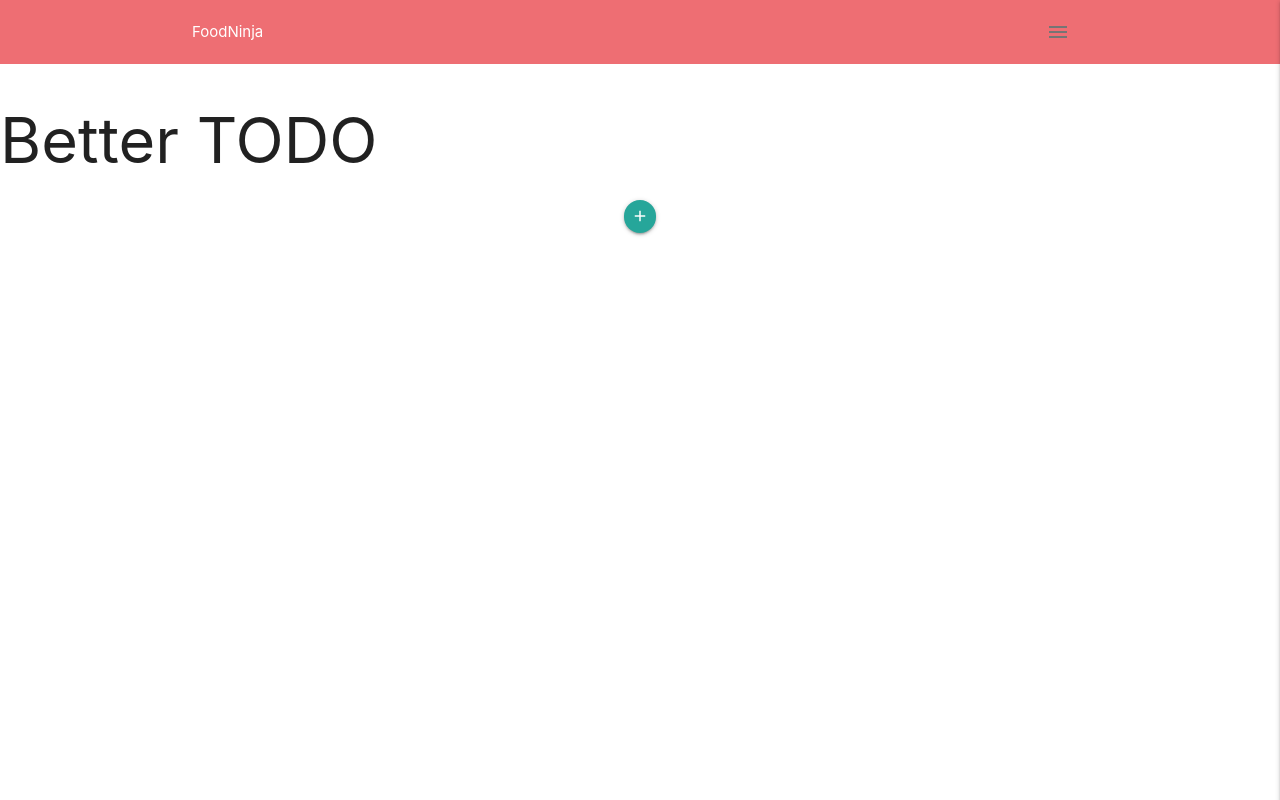
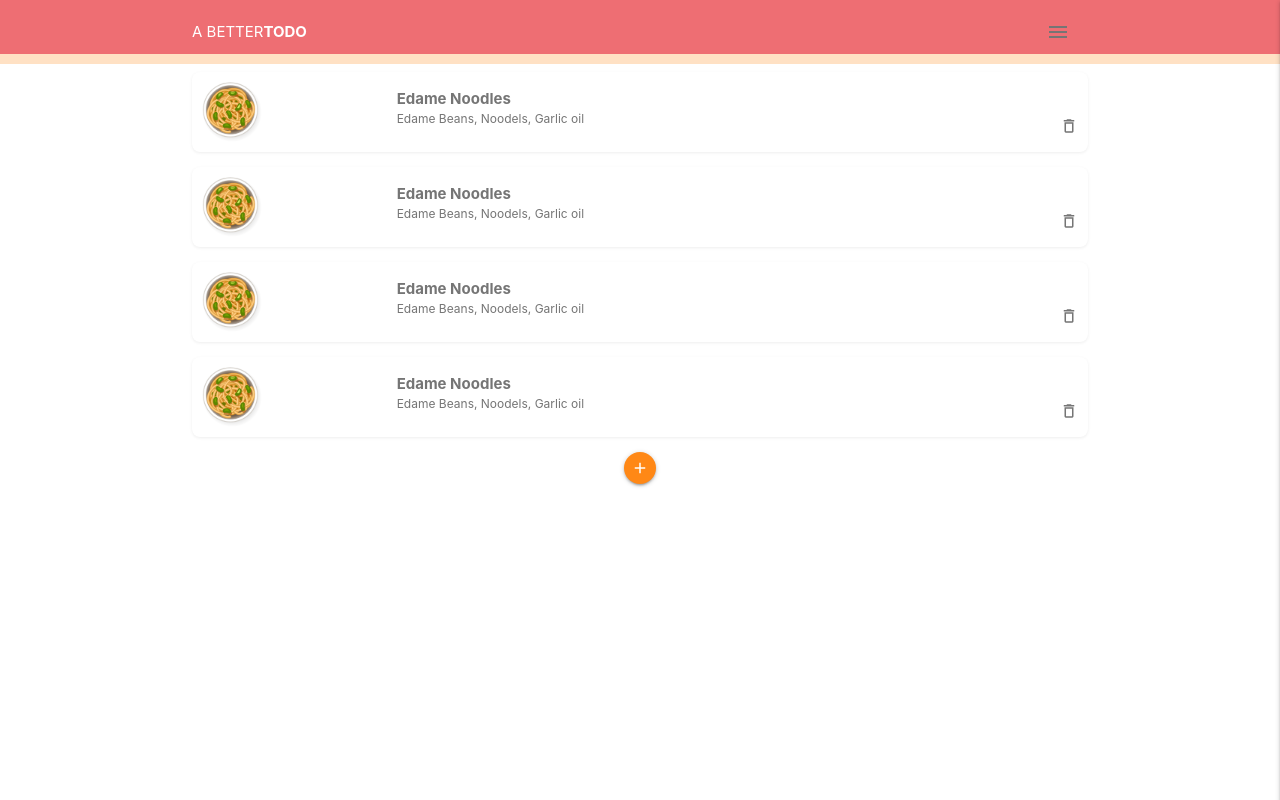
Before and after one commit to rushilshakya/stackTodo, a React app: page / in a window 1280 px wide. Built offline with nearby package versions, Linux system fonts and the light colour scheme.

Commit message:
basic styling setup

```diff
--- a/client/components/app.js
+++ b/client/components/app.js
@@ -2,6 +2,7 @@ import React from 'react'
 import {BrowserRouter as Router, Route, Switch} from 'react-router-dom'
 
 import Navbar from './navbar'
+import Todos from './todos'
 import Footer from './footer'
 import PageNotFound from './pageNotFound'
 
@@ -10,10 +11,9 @@ const App = () => (
     <div>
       <Navbar />
       <main>
-        <h1>Better TODO</h1>
         <Switch>
           {/* <Route exact path="/" component={Campuses} /> */}
-          <Route exact path="/" />
+          <Route exact path="/" component={Todos} />
           <Route path="*" component={PageNotFound} />
         </Switch>
       </main>
--- a/client/components/navbar.js
+++ b/client/components/navbar.js
@@ -8,7 +8,7 @@ const Navbar = () => {
       <nav className="z-depth-0">
         <div className="nav-wrapper container">
           <a href="/">
-            Food<span>Ninja</span>
+            A Better<span>TODO</span>
           </a>
           <span className="right grey-text text-darken-1">
             <i
--- /dev/null
+++ b/client/components/todos.js
@@ -0,0 +1,59 @@
+import React from 'react'
+// import {connect} from 'react-redux'
+
+const Todos = () => {
+  return (
+    <div className="recipes container grey-text text-darken-1">
+      <div className="card-panel recipe white row">
+        <img src="/img/dish.png" alt="recipe thumb" />
+        <div className="recipe-details">
+          <div className="recipe-title">Edame Noodles</div>
+          <div className="recipe-ingredients">
+            Edame Beans, Noodels, Garlic oil
+          </div>
+        </div>
+        <div className="recipe-delete">
+          <i className="material-icons">delete_outline</i>
+        </div>
+      </div>
+      <div className="card-panel recipe white row">
+        <img src="/img/dish.png" alt="recipe thumb" />
+        <div className="recipe-details">
+          <div className="recipe-title">Edame Noodles</div>
+          <div className="recipe-ingredients">
+            Edame Beans, Noodels, Garlic oil
+          </div>
+        </div>
+        <div className="recipe-delete">
+          <i className="material-icons">delete_outline</i>
+        </div>
+      </div>
+      <div className="card-panel recipe white row">
+        <img src="/img/dish.png" alt="recipe thumb" />
+        <div className="recipe-details">
+          <div className="recipe-title">Edame Noodles</div>
+          <div className="recipe-ingredients">
+            Edame Beans, Noodels, Garlic oil
+          </div>
+        </div>
+        <div className="recipe-delete">
+          <i className="material-icons">delete_outline</i>
+        </div>
+      </div>
+      <div className="card-panel recipe white row">
+        <img src="/img/dish.png" alt="recipe thumb" />
+        <div className="recipe-details">
+          <div className="recipe-title">Edame Noodles</div>
+          <div className="recipe-ingredients">
+            Edame Beans, Noodels, Garlic oil
+          </div>
+        </div>
+        <div className="recipe-delete">
+          <i className="material-icons">delete_outline</i>
+        </div>
+      </div>
+    </div>
+  )
+}
+
+export default Todos
--- /dev/null
+++ b/public/css/styles.css
@@ -0,0 +1,75 @@
+/* colours */
+:root{
+  --primary: #FFE9D2;
+  --secondary: #FFE1C4;
+  --title: #FF8816;
+}
+
+/* layout styles */
+nav{
+  background: var(--primary);
+  border-bottom: 10px solid var(--secondary);
+}
+nav a{
+  text-transform: uppercase;
+  color: var(--title);
+}
+nav a span{
+  font-weight: bold;
+}
+nav .sidenav-trigger{
+  margin: 0;
+}
+
+/* recipe styles */
+.recipes{
+  margin-top: 20px;
+}
+.card-panel.recipe{
+  border-radius: 8px;
+  padding: 10px;
+  box-shadow: 0px 1px 3px rgba(90,90,90,0.1);
+  display: grid;
+  grid-template-columns: 2fr 6fr 1fr;
+  grid-template-areas: "image details delete";
+  position: relative;
+}
+.recipe img{
+  grid-area: image;
+  max-width: 60px;
+}
+.recipe-details{
+  grid-area: details;
+  margin-top: 6px;
+}
+.recipe-delete{
+  grid-area: delete;
+  position: absolute;
+  bottom: 0px;
+  right: 0px;
+}
+.recipe-delete i{
+  font-size: 18px;
+}
+.recipe-title{
+  font-weight: bold;
+}
+.recipe-ingredients{
+  font-size: 0.8em;
+}
+
+/* form-styles */
+.add-btn{
+  background: var(--title) !important;
+}
+input{
+  box-shadow: none !important;
+  -webkit-box-shadow: none !important;
+}
+.side-form button{
+  background: var(--title);
+  box-shadow: 1px 1px 3px rgba(90,90,90,0.2);
+}
+form .input-field{
+  margin-top: 30px;
+}
--- a/public/index.html
+++ b/public/index.html
@@ -9,6 +9,7 @@
     <!-- The 'defer' attribute will ensure that it is run only after the DOM finishes loading -->
     <script src="/bundle.js" defer></script>
     <!-- materialize icons, css & js -->
+    <link type="text/css" href="/css/styles.css" rel="stylesheet" />
     <link type="text/css" href="/css/materialize.min.css" rel="stylesheet" />
     <link
       href="https://fonts.googleapis.com/icon?family=Material+Icons"
```
Also changed, not shown: public/img/dish.png (added).
